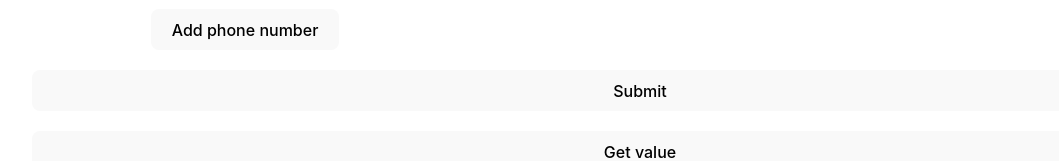
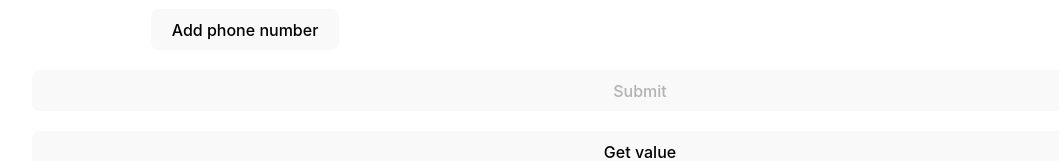
Before and after one commit to zahrabagheri1/document-of-what-i-learn, a React (Vite) app in the folder react-hook-form/rhf-demo/: page / in a window 1280 px wide. Shown: the part 637-798 px from the top of the page, without its empty margins (0-1059 px from the left). Built offline with nearby package versions, Linux system fonts and the light colour scheme.

Commit message:
Disable Form Submission

```diff
--- a/react-hook-form/rhf-demo/src/components/YouTubeFrom.tsx
+++ b/react-hook-form/rhf-demo/src/components/YouTubeFrom.tsx
@@ -56,8 +56,8 @@ function YouTubeFrom() {
   } = form;
 
   // const { name, ref, onChange, onBlur } = register('username');
-  const { errors, touchedFields, dirtyFields , isDirty} = formState;
-  console.log({touchedFields, dirtyFields, isDirty})
+  const { errors, touchedFields, dirtyFields , isDirty, isValid} = formState;
+  console.log({touchedFields, dirtyFields, isDirty, isValid})
 
 
   const { fields, append, remove } = useFieldArray({
@@ -225,7 +225,7 @@ function YouTubeFrom() {
           </div>
         </div>
 
-        <button type='submit'>Submit</button>
+        <button type='submit' disabled={!isDirty || !isValid}>Submit</button>
         <button type='button' onClick={handleGetValue}>Get value</button>
         <button type='button' onClick={handleSetValue}>Set value</button>
       </form>
```
